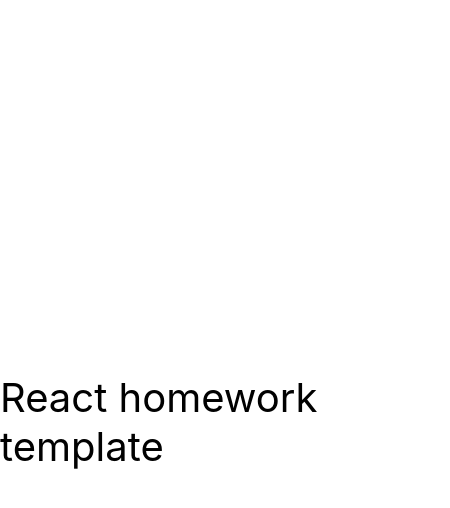
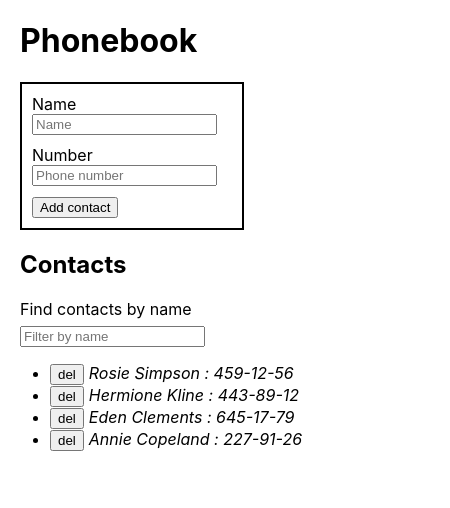
Before and after one commit to OlexandrFilin/goit-react-hw-03-phonebook, a React (Create React App) app: page / in a window 390 px wide. Shown: the top 508 px of the page, 450 px wide, since content can reach past the window. Built offline with nearby package versions, Linux system fonts and the light colour scheme.

Commit message:
copy phonebooc hw-2

```diff
--- a/package.json
+++ b/package.json
@@ -2,7 +2,7 @@
   "name": "react-homework-template",
   "version": "0.1.0",
   "private": true,
-  "homepage": "https://goitacademy.github.io/react-homework-template/",
+  "homepage": "https://OlexandrFilin/goit-react-hw-03-phonebook/",
   "dependencies": {
     "@testing-library/jest-dom": "^5.16.3",
     "@testing-library/react": "^12.1.4",
--- a/src/components/App.jsx
+++ b/src/components/App.jsx
@@ -1,16 +1,91 @@
-export const App = () => {
-  return (
-    <div
-      style={{
-        height: '100vh',
-        display: 'flex',
-        justifyContent: 'center',
-        alignItems: 'center',
-        fontSize: 40,
-        color: '#010101'
-      }}
-    >
-      React homework template
-    </div>
-  );
-};
+import React, { Component } from 'react';
+import ContactForm from './ContactForm/ContactForm';
+import { ContactList } from './ContactList/ContactList';
+import { Filter } from './Filter/Filter';
+
+export class App extends Component {
+  state = {
+    contacts: [
+      { id: 'id-1', name: 'Rosie Simpson', number: '459-12-56' },
+      { id: 'id-2', name: 'Hermione Kline', number: '443-89-12' },
+      { id: 'id-3', name: 'Eden Clements', number: '645-17-79' },
+      { id: 'id-4', name: 'Annie Copeland', number: '227-91-26' },
+    ],
+    filter: '',
+  };
+  //перевірка чи є контакт в списку
+  contactByNameSearch = (nameContact, contacts) => {
+    return contacts.find(item => {
+      return item.name === nameContact;
+    });
+  };
+  //відправка форми з перевіркою існування контаку в списку
+  onSubmit = newCont => {
+    if (this.contactByNameSearch(newCont.name, this.state.contacts)) {
+      alert(`${newCont.name} is alredy in conacts`);
+      return;
+    }
+    this.setState(prevState => {
+      return {
+        contacts: [...prevState.contacts, newCont],
+      };
+    });
+  };
+
+  handelInputChange = e => {
+    const { name, value } = e.currentTarget;
+    console.log('name', name);
+    console.log('value :>> ', value);
+    console.log('this :>> ', this);
+    this.setState({
+      [name]: value,
+    });
+  };
+  //отримуэмо контакти відфільтровані по данним в інпуті
+  getFilteredContacts = filtr => {
+    const { contacts } = this.state;
+    if (filtr === '') {
+      return contacts;
+    } else {
+      return contacts.filter(el => {
+        return el.name.toLowerCase().includes(filtr.toLowerCase());
+      });
+    }
+  };
+  getNewListContacts = (conacts, idForRemove) => {
+    return conacts.filter(el => {
+      return el.id !== idForRemove;
+    });
+  };
+  onRemoveContact = idForRem => {
+    //отримуємо список контактів без контакту З ID = idForRem, що треба видалити
+    const withOutDel = this.getNewListContacts(this.state.contacts, idForRem);
+
+    this.setState({
+      contacts: [...withOutDel],
+    });
+  };
+
+  render() {
+    const { filter } = this.state;
+    return (
+      <>
+        <h1 style={{ marginLeft: '20px' }}>Phonebook</h1>
+        <ContactForm
+          handelInputChange={this.handelInputChange}
+          submitForm={this.onSubmit}
+        />
+        <h2 style={{ marginLeft: '20px' }}>Contacts</h2>
+        <Filter
+          style={{ marginLeft: '20px' }}
+          handleFilter={this.handelInputChange}
+          filter={filter}
+        />
+        <ContactList
+          contacts={this.getFilteredContacts(filter)}
+          onRemoveContact={this.onRemoveContact}
+        />
+      </>
+    );
+  }
+}
--- /dev/null
+++ b/src/components/ContactForm/ContactForm.jsx
@@ -0,0 +1,77 @@
+import React, { Component } from 'react';
+import css from 'components/ContactForm/ContactForm.module.css';
+import { nanoid } from 'nanoid';
+
+export default class ContactForm extends Component {
+  state = {
+    name: '',
+    number: '',
+  };
+  // onChange = event => {
+  //   console.log(
+  //     'this.props.handelInputChange:>> ',
+  //     this.props.handelInputChange
+  //   );
+  //   return this.props.handelInputChange(event).call(this);
+  // };
+  onChange = e => {
+    const { name, value } = e.currentTarget;
+    this.setState({
+      [name]: value,
+    });
+  };
+  resetForm = () => {
+    this.setState({
+      name: '',
+      number: '',
+    });
+  };
+  submitForm = evt => {
+    evt.preventDefault();
+
+    this.props.submitForm({
+      id: nanoid(),
+      name: this.state.name,
+      number: this.state.number,
+    });
+    this.resetForm();
+  };
+
+  render() {
+    //console.log(this.props);
+    const { submitForm } = this;
+    const { name, number } = this.state;
+    return (
+      <form className={css.frmUser} onSubmit={submitForm}>
+        <label className={css.labelFrm}>
+          Name
+          <input
+            className={css.inpUser}
+            type="text"
+            value={name}
+            name="name"
+            placeholder="Name"
+            onChange={this.onChange}
+            required
+            pattern="^[a-zA-Zа-яА-Я]+(([' \\-][a-zA-Zа-яА-Я ])?[a-zA-Zа-яА-Я]*)*$"
+          />
+        </label>
+        <label className={css.labelFrm}>
+          Number
+          <input
+            type="tel"
+            name="number"
+            value={number}
+            className={css.inpUser}
+            onChange={this.onChange}
+            placeholder="Phone number"
+            required
+          />
+        </label>
+        <button type="submit" className={css.btnSubmit}>
+          Add contact
+        </button>
+      </form>
+    );
+  }
+}
--- /dev/null
+++ b/src/components/ContactForm/ContactForm.module.css
@@ -0,0 +1,13 @@
+.frmUser {
+  border: 2px solid black;
+  width: 200px;
+  margin-left: 20px;
+  padding: 10px;
+}
+.labelFrm {
+  display: block;
+  margin-bottom: 10px;
+}
+.inpUser {
+  display: block;
+}
--- /dev/null
+++ b/src/components/ContactList/ContactList.jsx
@@ -0,0 +1,22 @@
+import css from 'components/ContactList/ContactList.module.css';
+
+export const ContactList = ({ contacts, onRemoveContact }) => {
+  return (
+    <ul className={css.contactList}>
+      {contacts.map(el => {
+        return (
+          <li key={el.id} className={css.itemContLst}>
+            <button
+              type="button"
+              className={css.btnDelCont}
+              onClick={() => onRemoveContact(el.id)}
+            >
+              del
+            </button>
+            {el.name} : {el.number}
+          </li>
+        );
+      })}
+    </ul>
+  );
+};
--- /dev/null
+++ b/src/components/ContactList/ContactList.module.css
@@ -0,0 +1,10 @@
+.contactList {
+  padding-left: 50px;
+  width: 400px;
+}
+.btnDelCont {
+  margin-right: 5px;
+}
+.itemContLst {
+  font-style: italic;
+}
--- /dev/null
+++ b/src/components/Filter/Filter.jsx
@@ -0,0 +1,20 @@
+import css from 'components/Filter/Filter.module.css';
+
+export const Filter = ({ handleFilter, filter }) => {
+  const onChange = event => {
+    handleFilter(event);
+  };
+  return (
+    <label className={css.labelFltr}>
+      Find contacts by name
+      <input
+        type="text"
+        name="filter"
+        value={filter}
+        className={css.inpfiltr}
+        onChange={onChange}
+        placeholder="Filter by name"
+      />
+    </label>
+  );
+};
--- /dev/null
+++ b/src/components/Filter/Filter.module.css
@@ -0,0 +1,8 @@
+.labelFltr {
+  display: block;
+  margin-left: 20px;
+}
+.inpfiltr {
+  display: block;
+  margin-top: 7px;
+}
```
